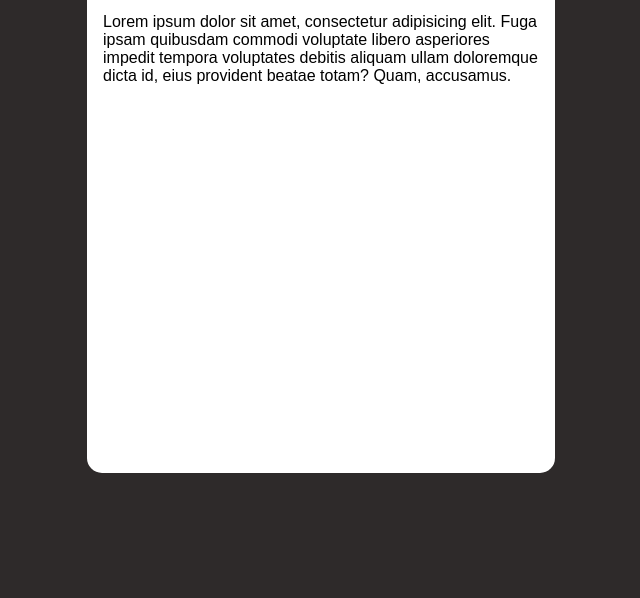
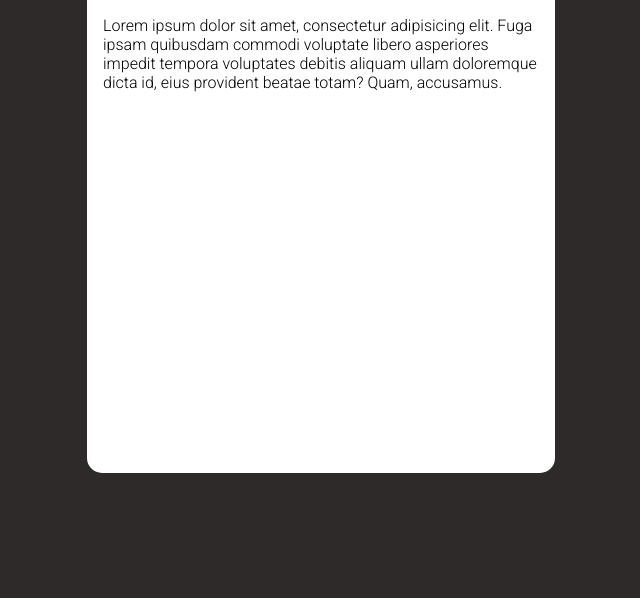
Before and after one commit to Granhn/CSSPOST, a plain HTML site: page index.html in a window 1280 px wide. Shown: the part 169-767 px from the top of the page, without its empty margins (319-959 px from the left). Drawn offline with Linux system fonts and the light colour scheme.

Commit message:
Fuente cambiada

```diff
--- a/index.html
+++ b/index.html
@@ -5,6 +5,10 @@
     <meta charset="UTF-8">
     <meta name="viewport" content="width=device-width, initial-scale=1.0">
     <script src="https://kit.fontawesome.com/ccd79bb0fd.js" crossorigin="anonymous"></script>
+    <link rel="preconnect" href="https://fonts.googleapis.com">
+    <link rel="preconnect" href="https://fonts.gstatic.com" crossorigin>
+    <link href="https://fonts.googleapis.com/css2?family=Roboto:ital,wght@0,100;0,300;1,100&display=swap"
+        rel="stylesheet">
     <link rel="stylesheet" href="style.css">
     <title>Instagram feed</title>
 </head>
--- a/style.css
+++ b/style.css
@@ -1,7 +1,7 @@
 *,
 *::after,
 *::before {
-    font-family: sans-serif;
+    font-family: 'Roboto', sans-serif;
     margin: 0;
     padding: 0;
     box-sizing: border-box;
```
